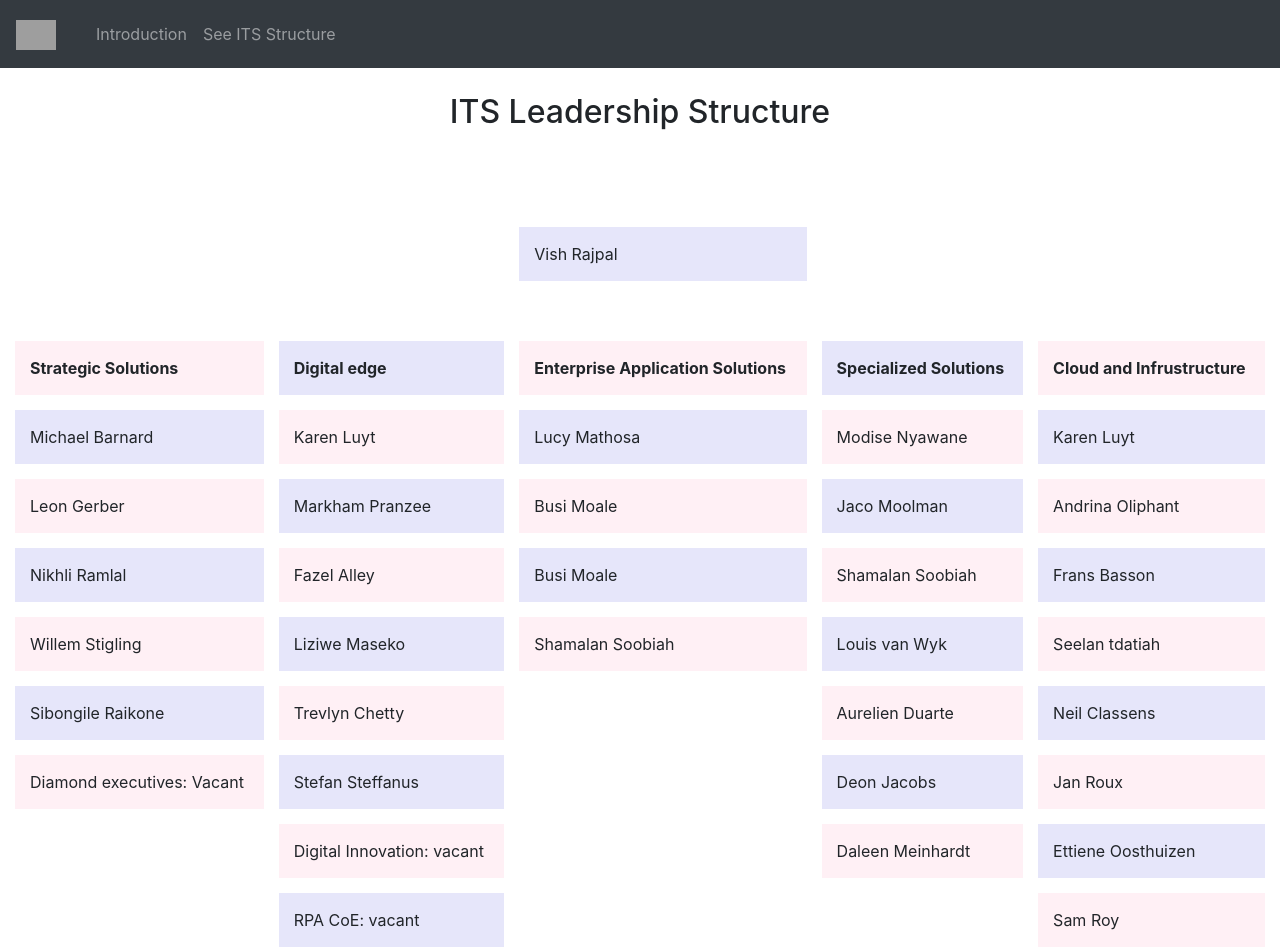
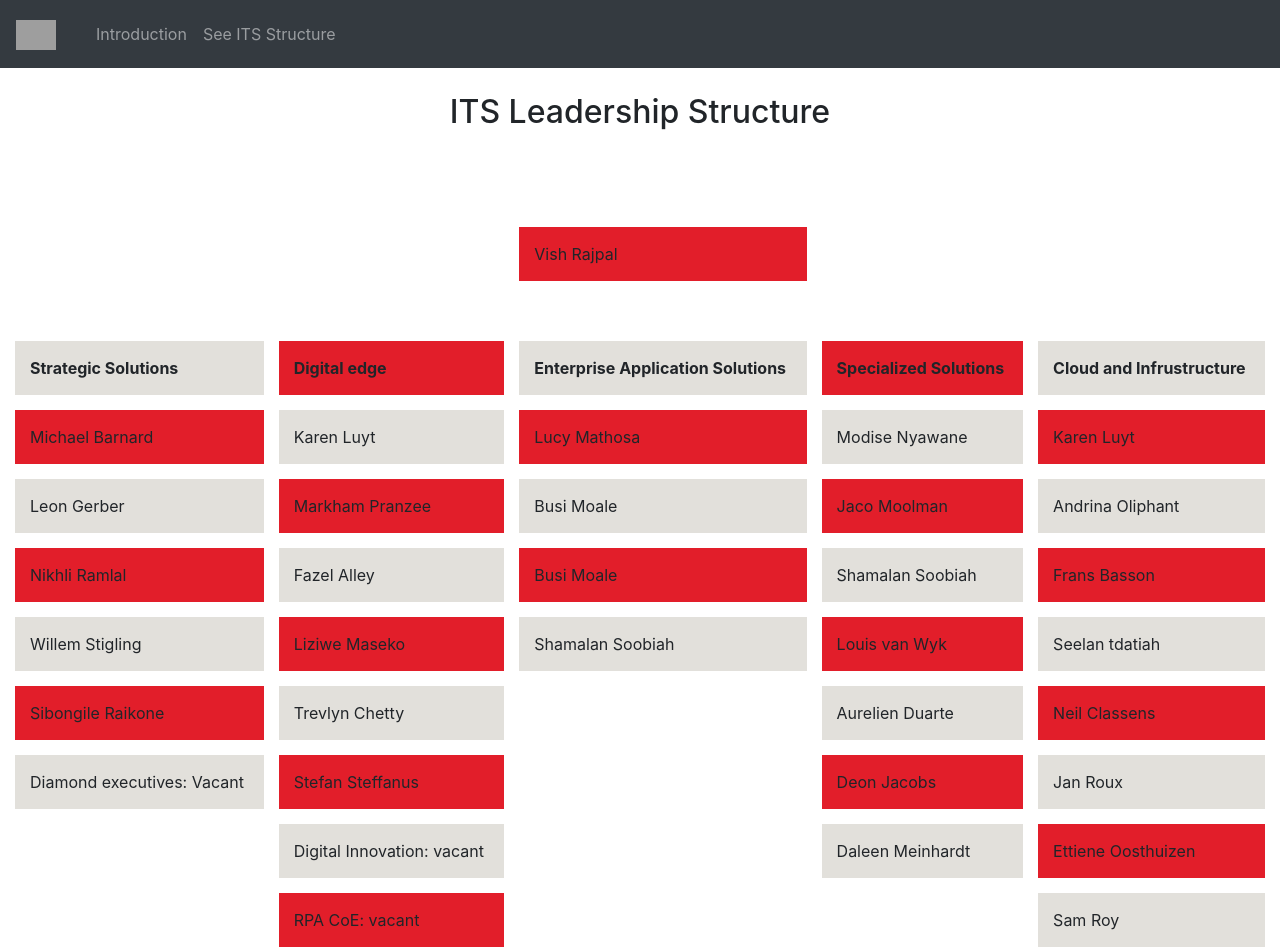
Before and after one commit to Zupirio/ITS-structure, an Angular app: page /structure in a window 1280 px wide. Shown: the top 952 px of the page. Built offline with nearby package versions, Linux system fonts and the light colour scheme; grey boxes are pictures that could not be loaded.

Commit message:
changed table to company guideline

```diff
--- a/src/app/structure/structure.component.css
+++ b/src/app/structure/structure.component.css
@@ -4,3 +4,7 @@ table, th, td {
   th, td {
     padding: 15px;
   }
+
+body {
+  background-color: white;
+}
--- a/src/app/structure/structure.component.html
+++ b/src/app/structure/structure.component.html
@@ -8,7 +8,7 @@
     <tr>
       <td></td>
       <td></td>
-      <td style="background-color:lavender">Vish Rajpal</td>
+      <td style="background-color:#E21E2A">Vish Rajpal</td>
       <td></td>
       <td></td>
     </tr>
@@ -20,71 +20,71 @@
       <td></td>
     </tr>
     <tr>
-      <th style="background-color:lavenderblush">Strategic Solutions</th>
-      <th style="background-color:lavender">Digital edge</th>
-      <th style="background-color:lavenderblush">Enterprise Application Solutions</th>
-      <th style="background-color:lavender">Specialized Solutions</th>
-      <th style="background-color:lavenderblush">Cloud and Infrustructure</th>
+      <th  style="background-color:#E2E0DB">Strategic Solutions</th>
+      <th style="background-color:#E21E2A">Digital edge</th>
+      <th style="background-color:#E2E0DB">Enterprise Application Solutions</th>
+      <th style="background-color:#E21E2A">Specialized Solutions</th>
+      <th style="background-color:#E2E0DB">Cloud and Infrustructure</th>
     </tr>
     <tr>
-      <td style="background-color:lavender">Michael Barnard</td>
-      <td style="background-color:lavenderblush">Karen Luyt</td>
-      <td style="background-color:lavender">Lucy Mathosa</td>
-      <td style="background-color:lavenderblush">Modise Nyawane</td>
-      <td style="background-color:lavender">Karen Luyt</td>
+      <td style="background-color:#E21E2A">Michael Barnard</td>
+      <td style="background-color:#E2E0DB">Karen Luyt</td>
+      <td style="background-color:#E21E2A">Lucy Mathosa</td>
+      <td style="background-color:#E2E0DB">Modise Nyawane</td>
+      <td style="background-color:#E21E2A">Karen Luyt</td>
     </tr>
     <tr>
-      <td style="background-color:lavenderblush">Leon Gerber</td>
-      <td style="background-color:lavender">Markham Pranzee</td>
-      <td style="background-color:lavenderblush">Busi Moale</td>
-      <td style="background-color:lavender">Jaco Moolman</td>
-      <td style="background-color:lavenderblush">Andrina Oliphant</td>
+      <td style="background-color:#E2E0DB">Leon Gerber</td>
+      <td style="background-color:#E21E2A">Markham Pranzee</td>
+      <td style="background-color:#E2E0DB">Busi Moale</td>
+      <td style="background-color:#E21E2A">Jaco Moolman</td>
+      <td style="background-color:#E2E0DB">Andrina Oliphant</td>
     </tr>
     <tr>
-      <td style="background-color:lavender">Nikhli Ramlal</td>
-      <td style="background-color:lavenderblush">Fazel Alley</td>
-      <td style="background-color:lavender">Busi Moale</td>
-      <td style="background-color:lavenderblush">Shamalan Soobiah</td>
-      <td style="background-color:lavender">Frans Basson</td>
+      <td style="background-color:#E21E2A">Nikhli Ramlal</td>
+      <td style="background-color:#E2E0DB">Fazel Alley</td>
+      <td style="background-color:#E21E2A">Busi Moale</td>
+      <td style="background-color:#E2E0DB">Shamalan Soobiah</td>
+      <td style="background-color:#E21E2A">Frans Basson</td>
     </tr>
     <tr>
-      <td style="background-color:lavenderblush">Willem Stigling</td>
-      <td style="background-color:lavender">Liziwe Maseko</td>
-      <td style="background-color:lavenderblush">Shamalan Soobiah</td>
-      <td style="background-color:lavender">Louis van Wyk</td>
-      <td style="background-color:lavenderblush">Seelan tdatiah</td>
+      <td style="background-color:#E2E0DB">Willem Stigling</td>
+      <td style="background-color:#E21E2A">Liziwe Maseko</td>
+      <td style="background-color:#E2E0DB">Shamalan Soobiah</td>
+      <td style="background-color:#E21E2A">Louis van Wyk</td>
+      <td style="background-color:#E2E0DB">Seelan tdatiah</td>
     </tr>
     <tr>
-      <td style="background-color:lavender">Sibongile Raikone</td>
-      <td style="background-color:lavenderblush">Trevlyn Chetty</td>
+      <td style="background-color:#E21E2A">Sibongile Raikone</td>
+      <td style="background-color:#E2E0DB">Trevlyn Chetty</td>
       <td></td>
-      <td style="background-color:lavenderblush">Aurelien Duarte</td>
-      <td style="background-color:lavender">Neil Classens</td>
+      <td style="background-color:#E2E0DB">Aurelien Duarte</td>
+      <td style="background-color:#E21E2A">Neil Classens</td>
     </tr>
     <tr>
-      <td style="background-color:lavenderblush">Diamond executives: Vacant</td>
-      <td style="background-color:lavender">Stefan Steffanus</td>
+      <td style="background-color:#E2E0DB">Diamond executives: Vacant</td>
+      <td style="background-color:#E21E2A">Stefan Steffanus</td>
       <td></td>
-      <td style="background-color:lavender">Deon Jacobs</td>
-      <td style="background-color:lavenderblush">Jan Roux</td>
+      <td style="background-color:#E21E2A">Deon Jacobs</td>
+      <td style="background-color:#E2E0DB">Jan Roux</td>
     </tr>
     <tr>
       <td></td>
-      <td style="background-color:lavenderblush">Digital Innovation: vacant</td>
+      <td style="background-color:#E2E0DB">Digital Innovation: vacant</td>
       <td></td>
-      <td style="background-color:lavenderblush">Daleen Meinhardt</td>
-      <td style="background-color:lavender">Ettiene Oosthuizen</td>
+      <td style="background-color:#E2E0DB">Daleen Meinhardt</td>
+      <td style="background-color:#E21E2A">Ettiene Oosthuizen</td>
     </tr>
     <tr>
       <td></td>
-      <td style="background-color:lavender">RPA CoE: vacant</td>
+      <td style="background-color:#E21E2A">RPA CoE: vacant</td>
       <td></td>
       <td></td>
-      <td style="background-color:lavenderblush">Sam Roy</td>
+      <td style="background-color:#E2E0DB">Sam Roy</td>
     </tr>
     <tr>
       <td></td>
-      <td style="background-color:lavenderblush">Digital Incubation: vacant</td>
+      <td style="background-color:#E2E0DB">Digital Incubation: vacant</td>
       <td></td>
       <td></td>
       <td></td>
```
